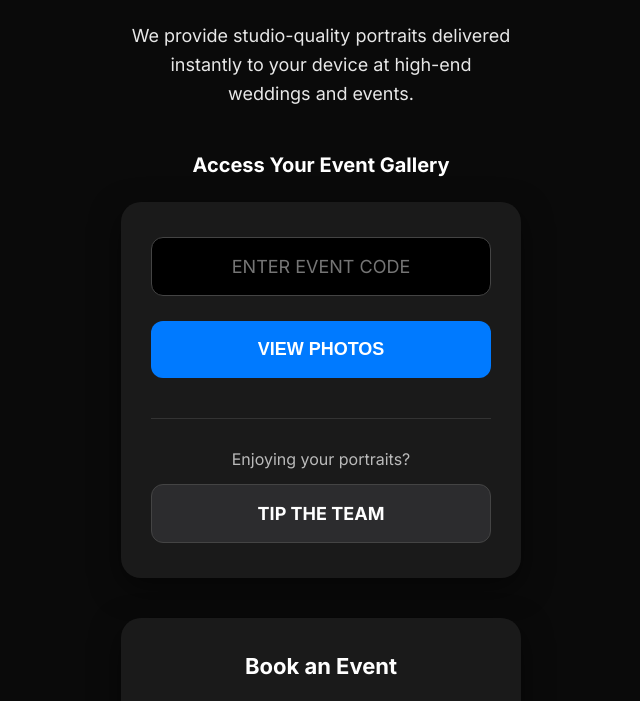
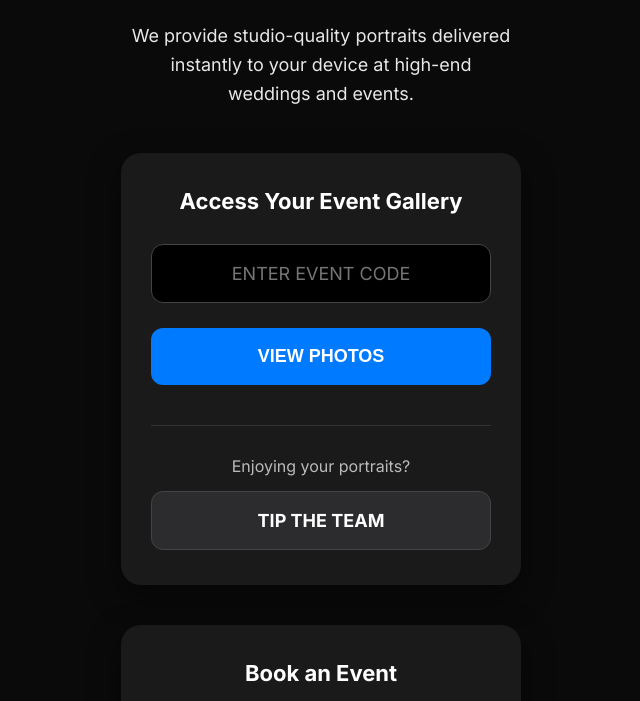
Before and after one commit to le-pham/levyphotos_website, a plain HTML site: page index.html in a window 1280 px wide. Shown: the part 92-793 px from the top of the page, without its empty margins (319-959 px from the left). Drawn offline with Linux system fonts and the light colour scheme.

Commit message:
Update index.html

```diff
--- a/index.html
+++ b/index.html
@@ -55,18 +55,20 @@
             padding: 0 10px;
         }
 
-        .hero-text {
-            font-size: 20px;
-            margin-bottom: 25px;
-            font-weight: 700;
-        }
-
         .section-box {
             background: var(--card-bg);
             padding: 35px 30px;
             border-radius: 20px;
             box-shadow: 0 10px 30px rgba(0,0,0,0.5);
             margin-bottom: 40px;
+        }
+
+        /* --- Merged Title Style --- */
+        .section-title {
+            font-size: 22px;
+            font-weight: 700;
+            margin-bottom: 30px;
+            display: block;
         }
 
         label {
@@ -97,9 +99,8 @@
             outline: none;
         }
 
-        /* --- Double Height Event Details Box --- */
         textarea {
-            height: 360px;
+            height: 360px; /* Double height */
             resize: none;
             line-height: 1.5;
         }
@@ -179,12 +180,6 @@
             margin-top: 15px;
             display: none;
         }
-
-        h3 {
-            margin-top: 0;
-            font-size: 22px;
-            margin-bottom: 25px;
-        }
     </style>
 </head>
 <body>
@@ -196,8 +191,8 @@
             We provide studio-quality portraits delivered instantly to your device at high-end weddings and events.
         </div>
 
-        <div class="hero-text">Access Your Event Gallery</div>
         <div class="section-box">
+            <span class="section-title">Access Your Event Gallery</span>
             <input type="text" id="eventCode" placeholder="ENTER EVENT CODE" style="text-align: center; text-transform: uppercase;">
             <button onclick="checkCode()">VIEW PHOTOS</button>
             <div id="error" class="error-msg">Code not found.</div>
@@ -209,7 +204,7 @@
         </div>
 
         <div class="section-box">
-            <h3>Book an Event</h3>
+            <span class="section-title">Book an Event</span>
             <form action="https://formspree.io/f/mvzvgvro" method="POST">
                 <input type="hidden" name="_subject" value="New Levy Photos Inquiry">
                 <label>NAME</label>
```
